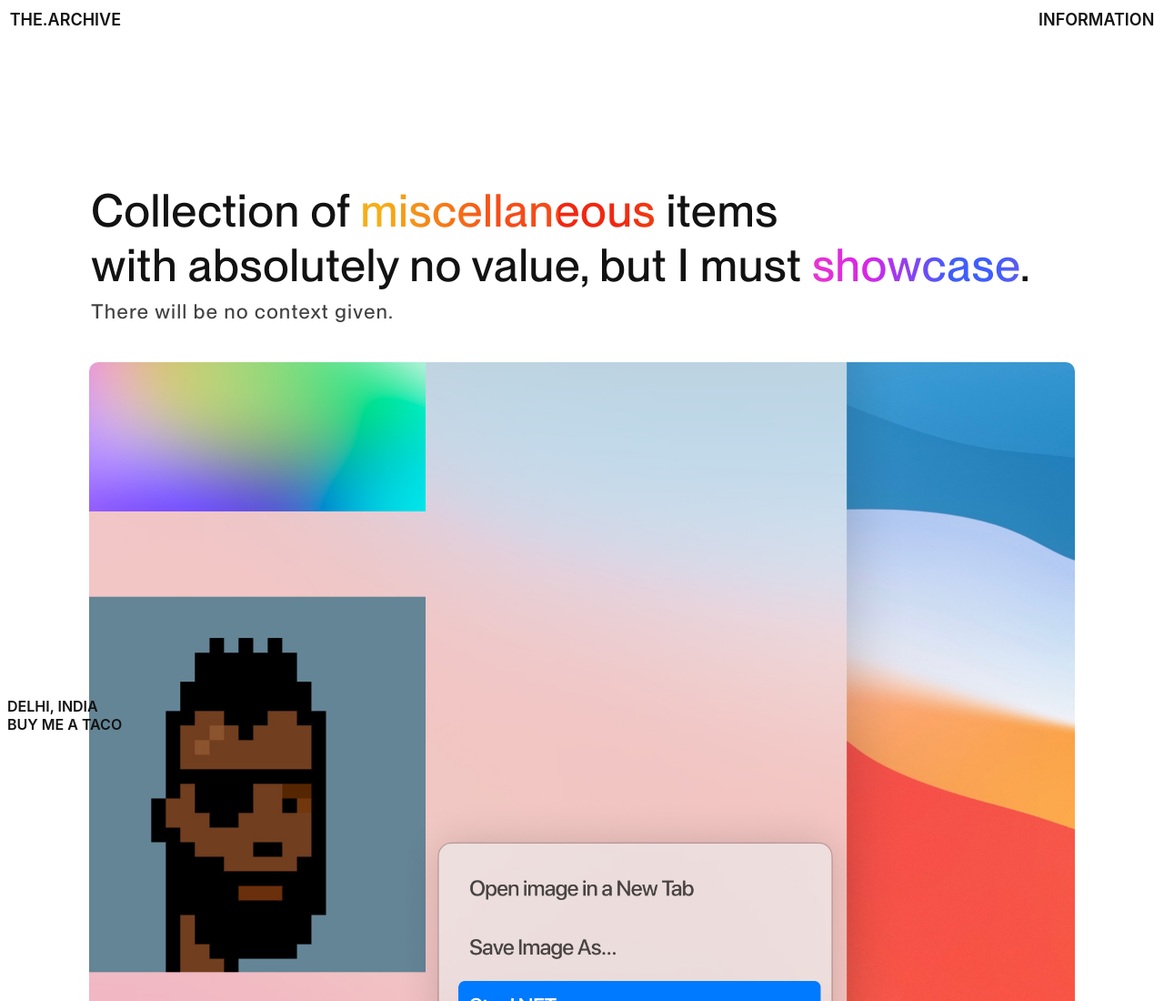
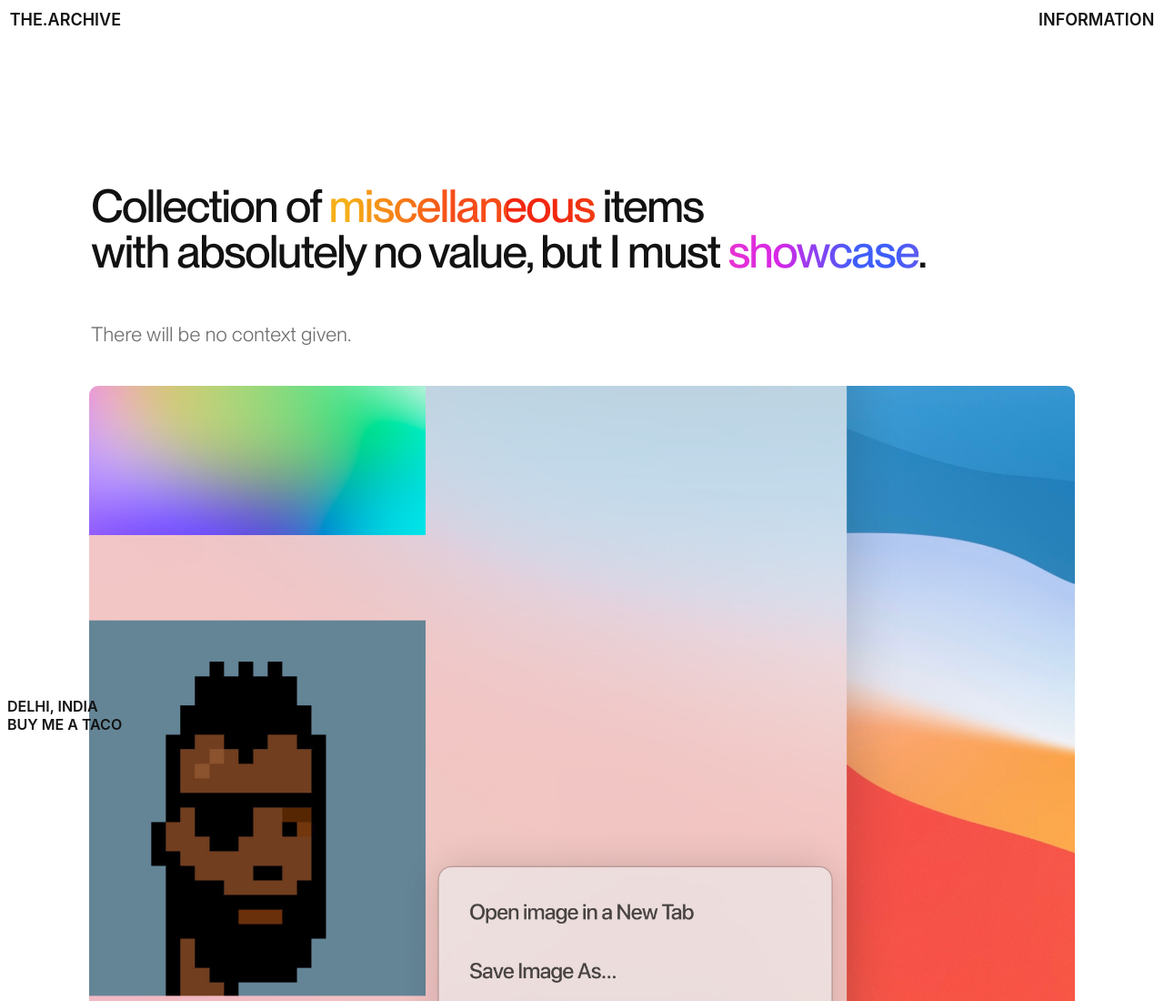
Before and after one commit to HrijulChauhan/The.Archive, a plain HTML site: page index.html in a window 1280 px wide. Shown: the top 1100 px of the page at 91% size. Drawn offline with Linux system fonts and the light colour scheme.

Commit message:
letter spacing

```diff
--- a/stylesheet.css
+++ b/stylesheet.css
@@ -55,7 +55,8 @@ body{
   margin-top: 13vw;
   margin-left: 7.213vw;
   margin-bottom: -3.64vw;
-  letter-spacing: 1px;
+  letter-spacing: -1.5px;
+  line-height: 50px;
   animation : move 1.25s ease-in-out;
 }
 .firstline{
@@ -77,10 +78,13 @@ body{
   margin-top: 4.28vw;
   margin-left: 7.213vw;
   margin-bottom: -7.00vw;
-  font-family: "NeueMed";
+  font-family: "NeueBook";
   letter-spacing: 1.5px;
   font-size:22px;
-  opacity: 0.8 ;
+  opacity: 0.8;
+  margin-top: 100px;
+  letter-spacing: 0.3px;
+  color: rgb(76, 76, 76);
   animation : move 1.25s ease-in-out;
 }
 .hero-content{
```
